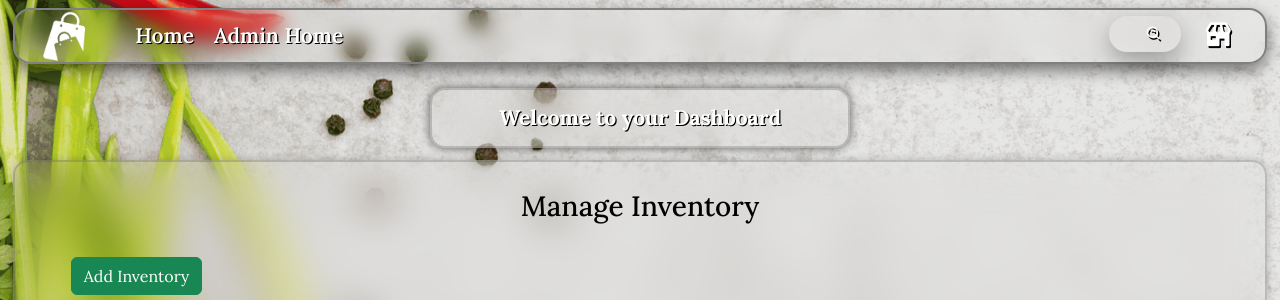
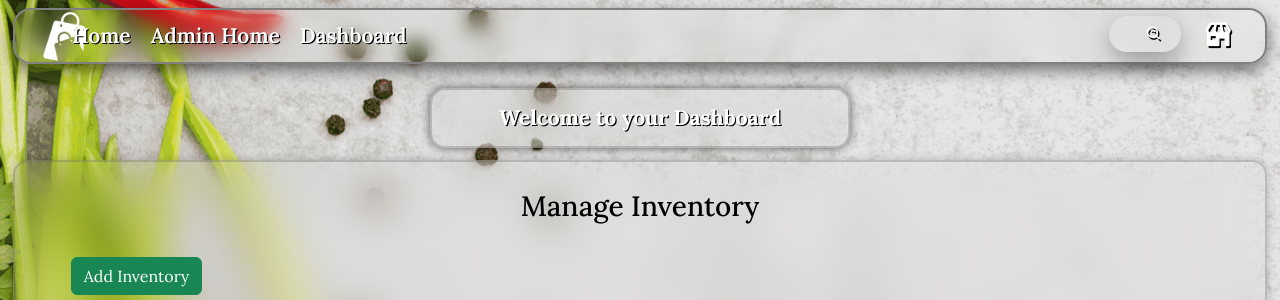
Before and after one commit to shrirang20/Grocery-Store-Flask-app, a Flask app: page /admindashboard in a window 1280 px wide. Shown: the top 300 px of the page. Run offline with Flask 3, Linux system fonts and the light colour scheme; a user stored in the database is signed in; data comes from the database, SQL or seed files in the repository.

Commit message:
Update graph admindashboard.html

```diff
--- a/templates/admindashboard.html
+++ b/templates/admindashboard.html
@@ -46,6 +46,7 @@
         <nav class="navbar">
             <a href="/" class="home">Home</a>
             <a href="/admindashboard" class="admin-home">Admin Home</a>
+            <a href="/graph" class="admin-home">Dashboard</a>
         </nav>
 
         <div class="body">
```
